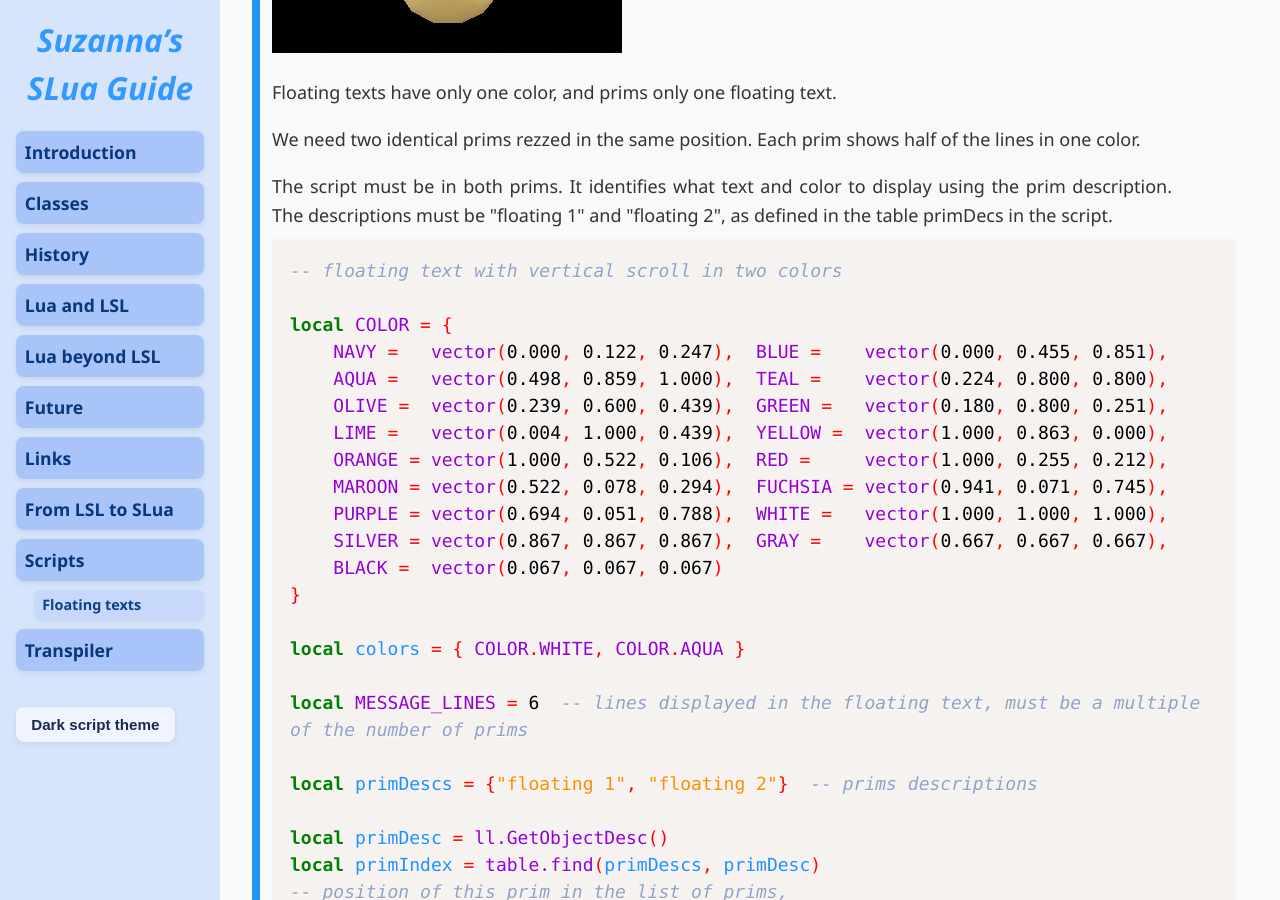
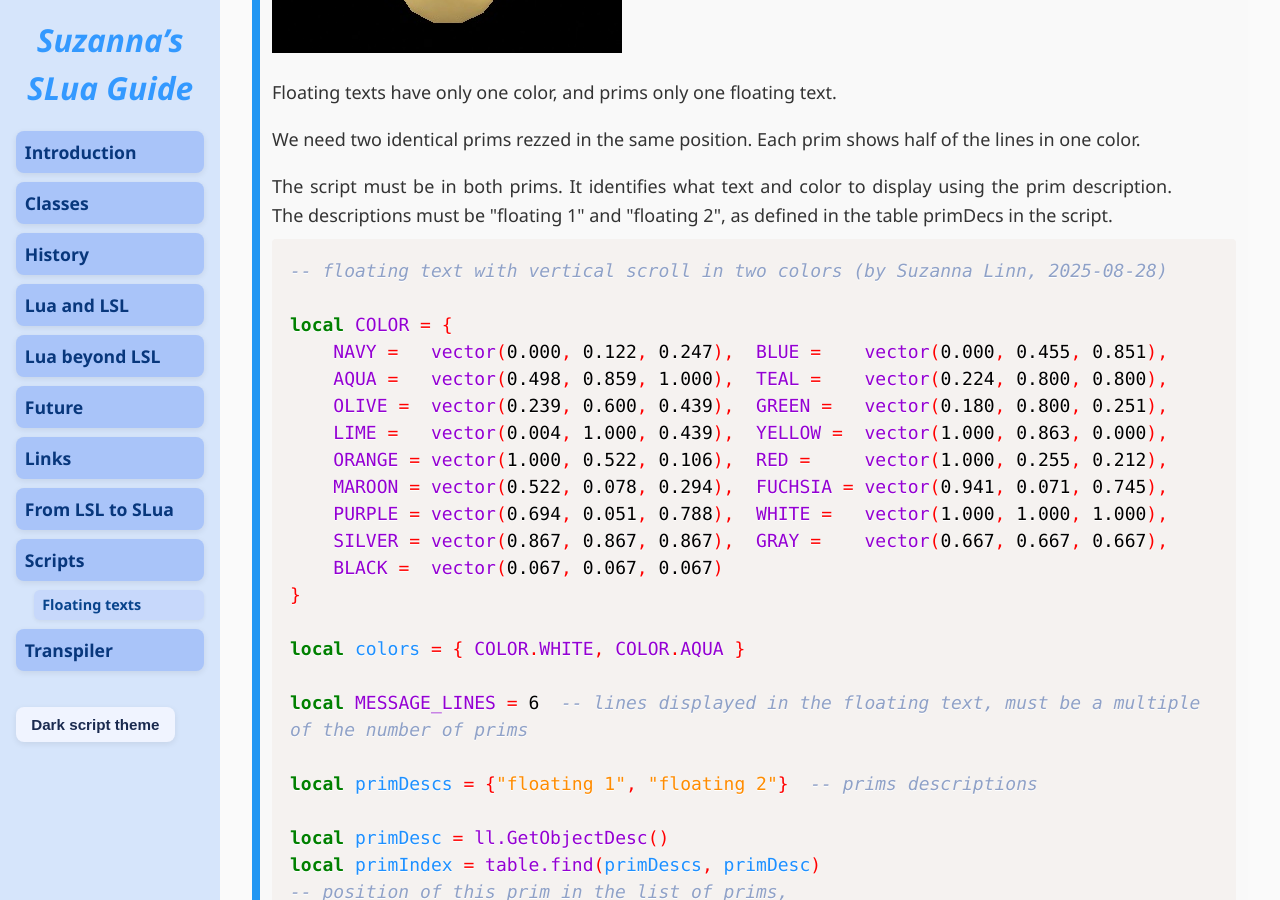
Before and after one commit to Suzanna-Linn/slua, a Jekyll site: the page built from docs/scripts-floating-texts.md, in a window 1280 px wide and 900 px high, scrolled down 7908 px. Built offline with Jekyll 4.4.1, drawn with Linux system fonts in a browser that asks for light colours; nearby versions of some CDN libraries; our own code applies the rules of GitHub Pages for plain Markdown files; comment, search, counter and statistics services are not loaded; some of the changed text lies outside the part shown.

Commit message:
Update scripts-floating-texts.md

```diff
--- a/docs/scripts-floating-texts.md
+++ b/docs/scripts-floating-texts.md
@@ -266,7 +266,7 @@
 <p>Floating texts have only one color, and prims only one floating text.</p>
 <p>We need two identical prims rezzed in the same position. Each prim shows half of the lines in one color.</p>
 <p>The script must be in both prims. It identifies what text and color to display using the prim description. The descriptions must be "floating 1" and "floating 2", as defined in the table primDecs in the script.</p>
-<pre class="language-slua"><code class="language-slua">-- floating text with vertical scroll in two colors
+<pre class="language-slua"><code class="language-slua">-- floating text with vertical scroll in two colors (by Suzanna Linn, 2025-08-28)
 
 local COLOR = {
     NAVY =   vector(0.000, 0.122, 0.247),  BLUE =    vector(0.000, 0.455, 0.851),
@@ -367,7 +367,7 @@
 <p>A floating text with seven colors for the rainbow:</p>
 <img src="images/rainbow.jpg" alt="Rainbow">
 <p>It works like the previous example. Here there are seven identical prims in the same position, with descriptions from "floating 1" to "floating 7". Each prim shows a letter in a different color.</p>
-<pre class="language-slua"><code class="language-slua">-- floating text in rainbow colors
+<pre class="language-slua"><code class="language-slua">-- floating text in rainbow colors (by Suzanna Linn, 2025-08-28)
 
 local letters = {
     ["floating 1"] = { color = vector(1.0, 0.0, 0.0),     text = "R                  "  },  -- red
```
